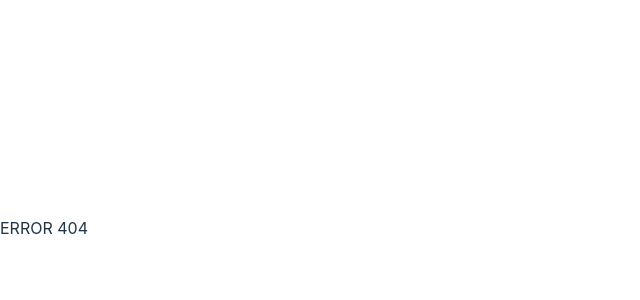
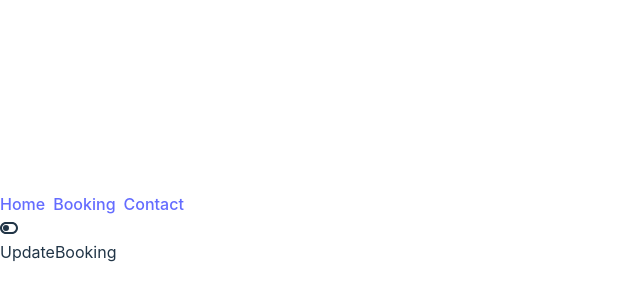
Before and after one commit to ninetales/BCU23D-React-Restaurant-App, a React (Vite) app in the folder therestaurant/: page /admin/1 in a window 1280 px wide. Before the commit this address had no page. Shown: the part 172-472 px from the top of the page, without its empty margins (0-640 px from the left). Built offline with nearby package versions, Linux system fonts and the light colour scheme.

Commit message:
Added route for update booking

```diff
--- a/therestaurant/src/Router.jsx
+++ b/therestaurant/src/Router.jsx
@@ -5,6 +5,7 @@ import Booking from './pages/Booking';
 import Contact from './pages/Contact';
 import NotFound from './pages/NotFound';
 import Admin from './pages/Admin';
+import UpdateBooking from './pages/UpdateBooking';
 
 export const router = createBrowserRouter([
   {
@@ -16,6 +17,10 @@ export const router = createBrowserRouter([
       { path: '/contact', element: <Contact /> },
       { path: '/booking', element: <Booking /> },
       { path: '/admin', element: <Admin /> },
+      {
+        path: '/admin/:id',
+        element: <UpdateBooking />,
+      },
     ],
   },
 ]);
--- a/therestaurant/src/config.ts
+++ b/therestaurant/src/config.ts
@@ -1,4 +1,4 @@
-export const adress = '0x0bF2c64F14D175bc2A57D771C6cf384aeC0632fF';
+export const adress = '0x85c0d6625e410E547540A3442313cFB909fe2963';
 export const url = 'HTTP://127.0.0.1:7545';
 export const abi = [
   {
--- a/therestaurant/src/pages/Admin.jsx
+++ b/therestaurant/src/pages/Admin.jsx
@@ -7,7 +7,6 @@ import {
   getBooking,
   getBookings,
 } from '../Blockchain-Service';
-import { faChampagneGlasses } from '@fortawesome/free-solid-svg-icons';
 
 const Admin = () => {
   const { isAdmin } = useContext(AdminContext);
--- /dev/null
+++ b/therestaurant/src/pages/UpdateBooking.jsx
@@ -0,0 +1,5 @@
+const UpdateBooking = () => {
+  return <div>UpdateBooking</div>;
+};
+
+export default UpdateBooking;
```
